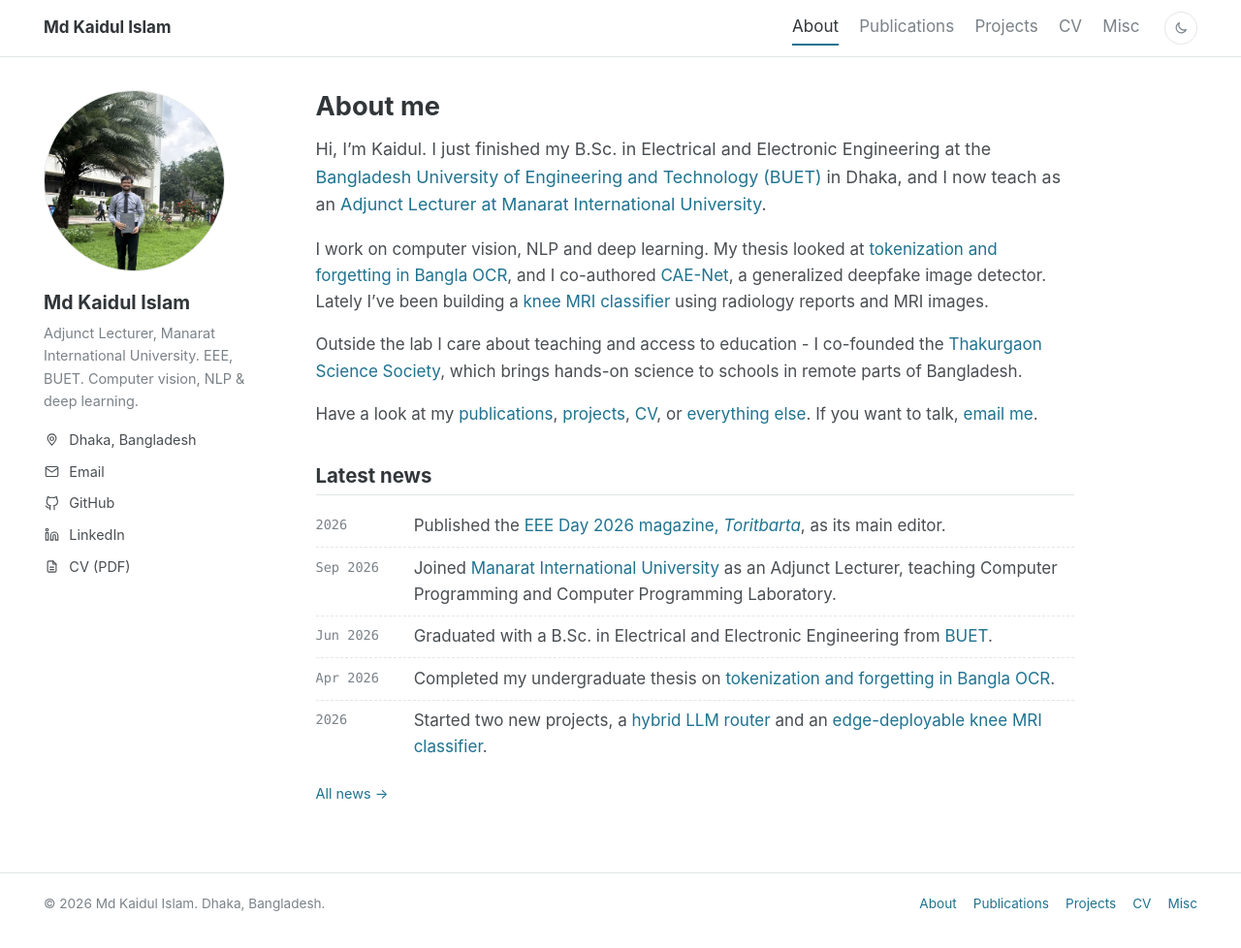
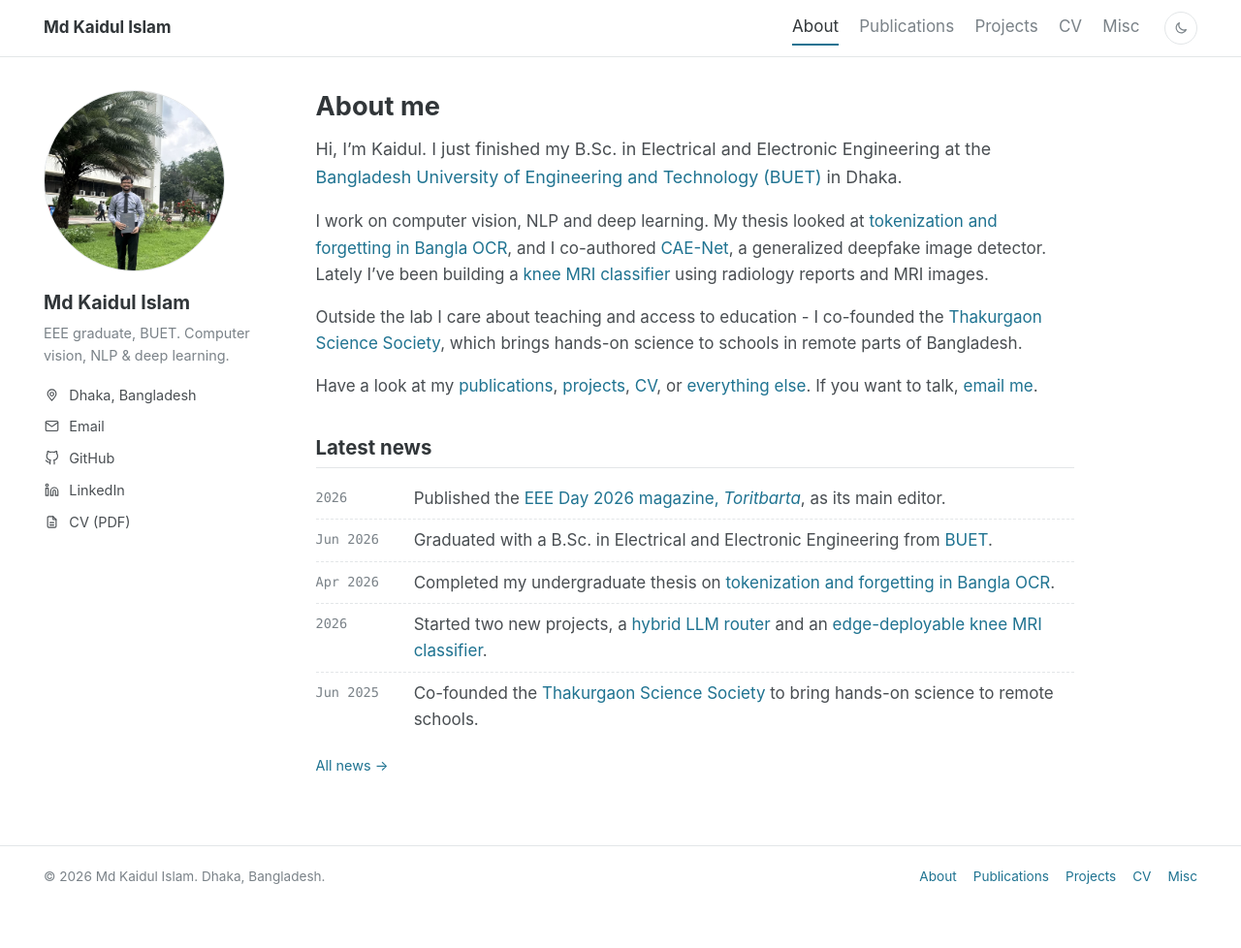
Before and after one commit to kay33d/kay33d.github.io, a Jekyll site: the page built from index.md, in a window 1280 px wide and 978 px high. Shown: the whole window at 97% size. Built offline with Jekyll 4.4.1, drawn with Linux system fonts in a browser that asks for light colours; our own code applies the rules of GitHub Pages for plain Markdown files.

Commit message:
Remove Manarat International University for now

```diff
--- a/_config.yml
+++ b/_config.yml
@@ -3,13 +3,13 @@
 # automatically on every push — nothing to install.
 # ============================================================
 title: Md Kaidul Islam
-description: Md Kaidul Islam — Adjunct Lecturer at Manarat International University and EEE graduate from BUET, working on computer vision, NLP and deep learning.
+description: Md Kaidul Islam — EEE graduate from BUET, working on computer vision, NLP and deep learning.
 url: https://kay33d.github.io
 
 # ---- Sidebar ----
 author:
   name: Md Kaidul Islam
-  bio: Adjunct Lecturer, Manarat International University. EEE, BUET. Computer vision, NLP &amp; deep learning.
+  bio: EEE graduate, BUET. Computer vision, NLP &amp; deep learning.
   avatar: assets/profile.jpg
   location: Dhaka, Bangladesh
   email: kaidul.tkg@gmail.com
--- a/_data/news.yml
+++ b/_data/news.yml
@@ -4,9 +4,6 @@
 
 - date: "2026"
   text: Published the [EEE Day 2026 magazine, *Toritbarta*](https://drive.google.com/file/d/1FaK69lSalh3nXqgUpgSPOpXGHre0B0bO/view), as its main editor.
-
-- date: Sep 2026
-  text: Joined [Manarat International University](misc.html#teaching) as an Adjunct Lecturer, teaching Computer Programming and Computer Programming Laboratory.
 
 - date: Jun 2026
   text: Graduated with a B.Sc. in Electrical and Electronic Engineering from [BUET](misc.html#education).
--- a/index.md
+++ b/index.md
@@ -3,7 +3,7 @@
 
 # About me
 
-Hi, I'm Kaidul. I just finished my B.Sc. in Electrical and Electronic Engineering at the [Bangladesh University of Engineering and Technology (BUET)](https://www.buet.ac.bd/){:target="_blank" rel="noopener"} in Dhaka, and I now teach as an [Adjunct Lecturer at Manarat International University](misc.html#teaching).
+Hi, I'm Kaidul. I just finished my B.Sc. in Electrical and Electronic Engineering at the [Bangladesh University of Engineering and Technology (BUET)](https://www.buet.ac.bd/){:target="_blank" rel="noopener"} in Dhaka.
 {: .lede}
 
 I work on computer vision, NLP and deep learning. My thesis looked at [tokenization and forgetting in Bangla OCR](misc.html#research), and I co-authored [CAE-Net](publications.html#cae-net), a generalized deepfake image detector. Lately I've been building  a [knee MRI classifier](projects.html#knee-mri) using radiology reports and MRI images.
--- a/misc.html
+++ b/misc.html
@@ -1,6 +1,6 @@
 ---
 title: Misc
-description: News, teaching, education, research, leadership and contact details for Md Kaidul Islam.
+description: News, education, research, leadership and contact details for Md Kaidul Islam.
 ---
 {%- comment -%}
   This page is assembled from the _misc/ folder — one Markdown file per section.
```
Also changed, not shown: _misc/02-teaching.md (deleted, +0 -10 lines), README.md.
